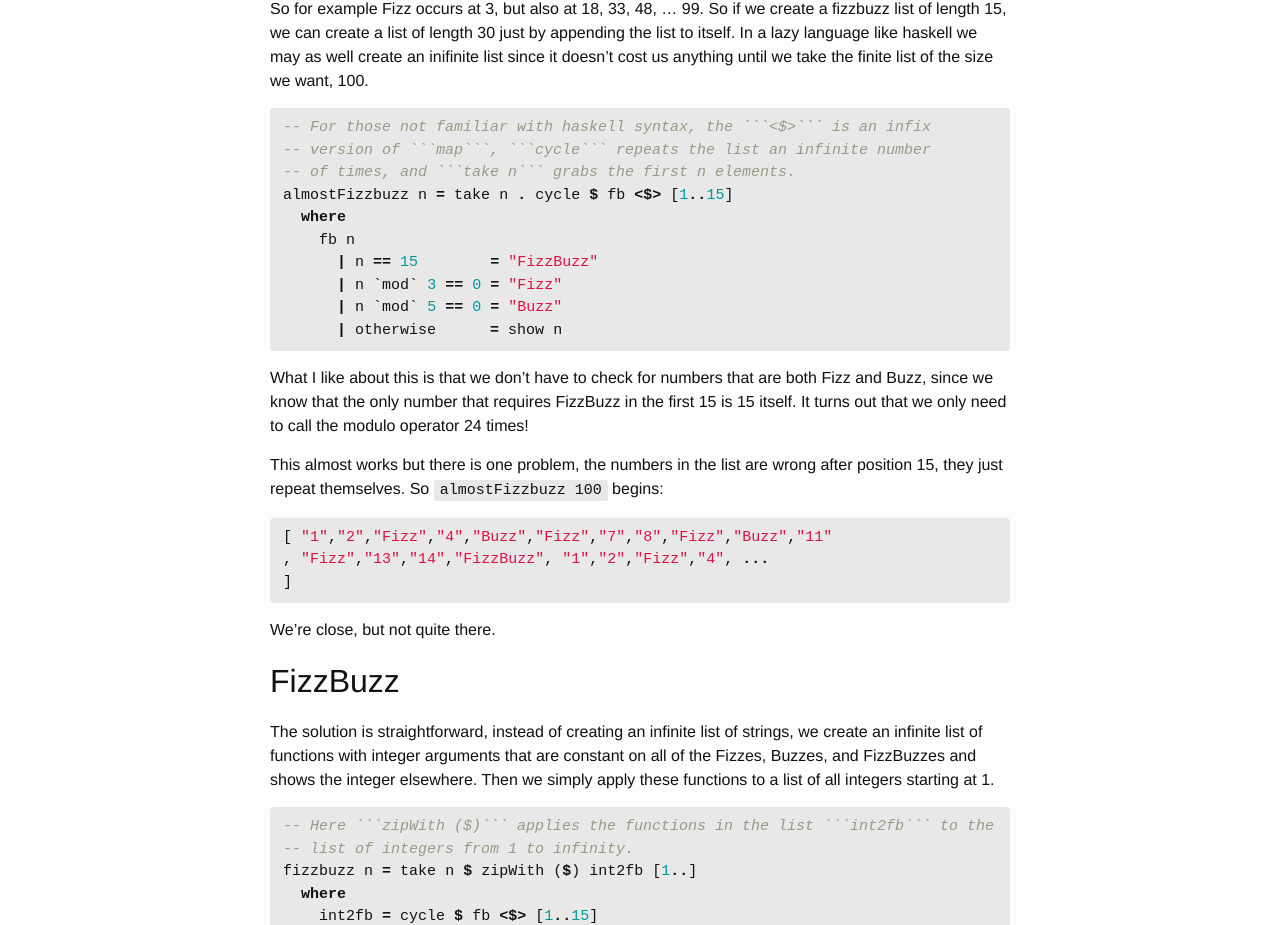
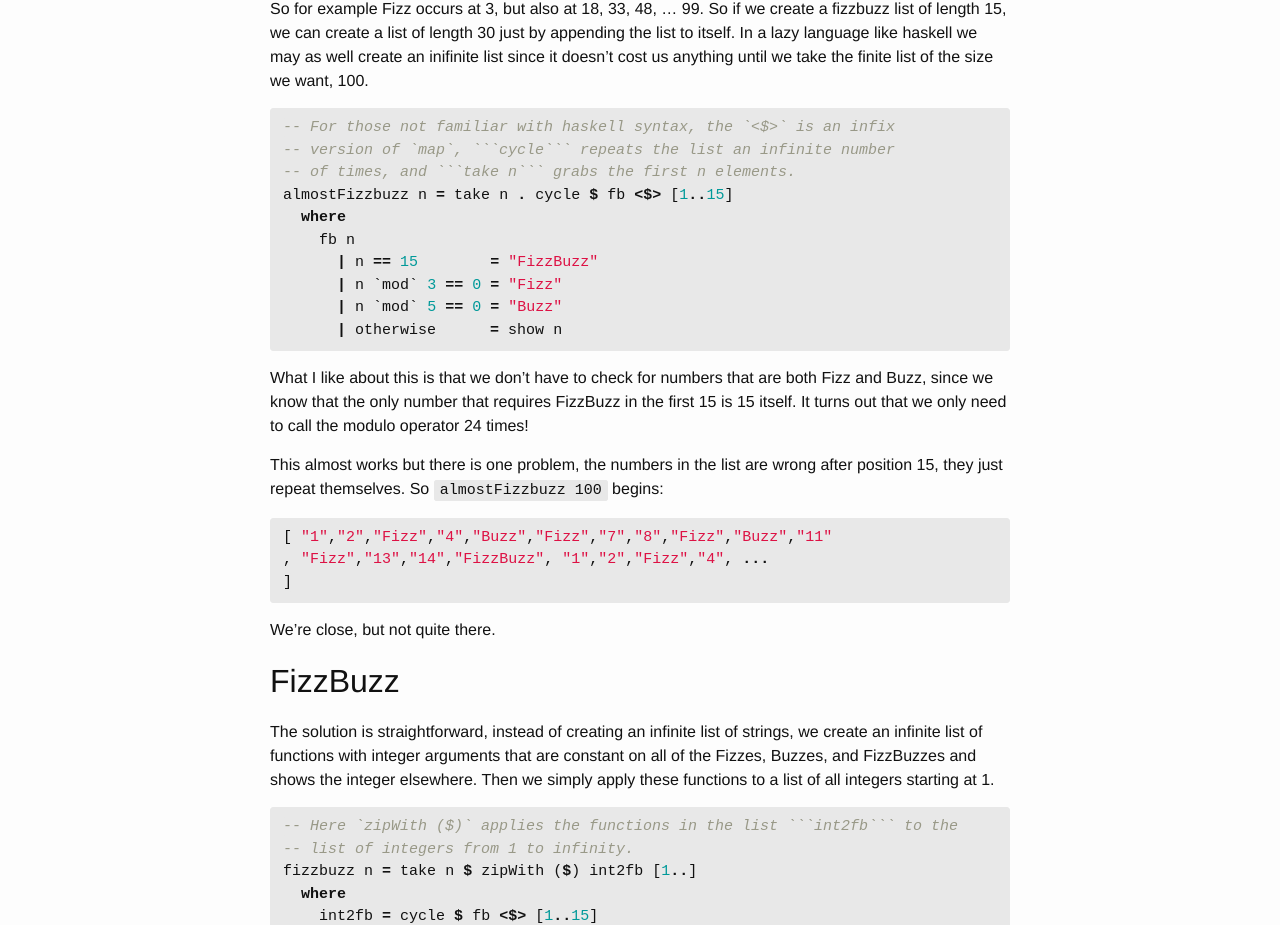
Before and after one commit to jeffreyrosenbluth/jeffreyrosenbluth.github.io, a Jekyll site: the page built from _posts/2017-02-05-fizzbuzz.md, in a window 1280 px wide. Shown: the part 392-1317 px from the top of the page. Built offline with Jekyll 4.4.1, drawn with Linux system fonts in a browser that asks for light colours; comment, search, counter and statistics services are not loaded.

Commit message:
formatting

````diff
--- a/_posts/2017-02-05-fizzbuzz.md
+++ b/_posts/2017-02-05-fizzbuzz.md
@@ -10,8 +10,8 @@ title: Everyone needs a FizzBuzz
 ## Almost FizzBuzz
 I'm going to view the output of a fizzbuzz implementation as a list. Observation: once you know the position of the Fizzes, Buzzes and FizzBuzzes in the first 15 items in the list you know it the entire list. So for example Fizz occurs at 3, but also at 18, 33, 48, ... 99. So if we create a fizzbuzz list of length 15, we can create a list of length 30 just by appending the list to itself. In a lazy language like haskell we may as well create an inifinite list since it doesn't cost us anything until we take the finite list of the size we want, 100.
 {% highlight haskell %}
--- For those not familiar with haskell syntax, the ```<$>``` is an infix
--- version of ```map```, ```cycle``` repeats the list an infinite number
+-- For those not familiar with haskell syntax, the `<$>` is an infix
+-- version of `map`, ```cycle``` repeats the list an infinite number
 -- of times, and ```take n``` grabs the first n elements.
 almostFizzbuzz n = take n . cycle $ fb <$> [1..15]
   where
@@ -35,7 +35,7 @@ We're close, but not quite there.
 ## FizzBuzz
 The solution is straightforward, instead of creating an infinite list of strings, we create an infinite list of functions with integer arguments that are constant on all of the Fizzes, Buzzes, and FizzBuzzes and shows the integer elsewhere. Then we simply apply these functions to a list of all integers starting at 1.
 {% highlight haskell %}
--- Here ```zipWith ($)``` applies the functions in the list ```int2fb``` to the
+-- Here `zipWith ($)` applies the functions in the list ```int2fb``` to the
 -- list of integers from 1 to infinity.
 fizzbuzz n = take n $ zipWith ($) int2fb [1..]
   where
````
